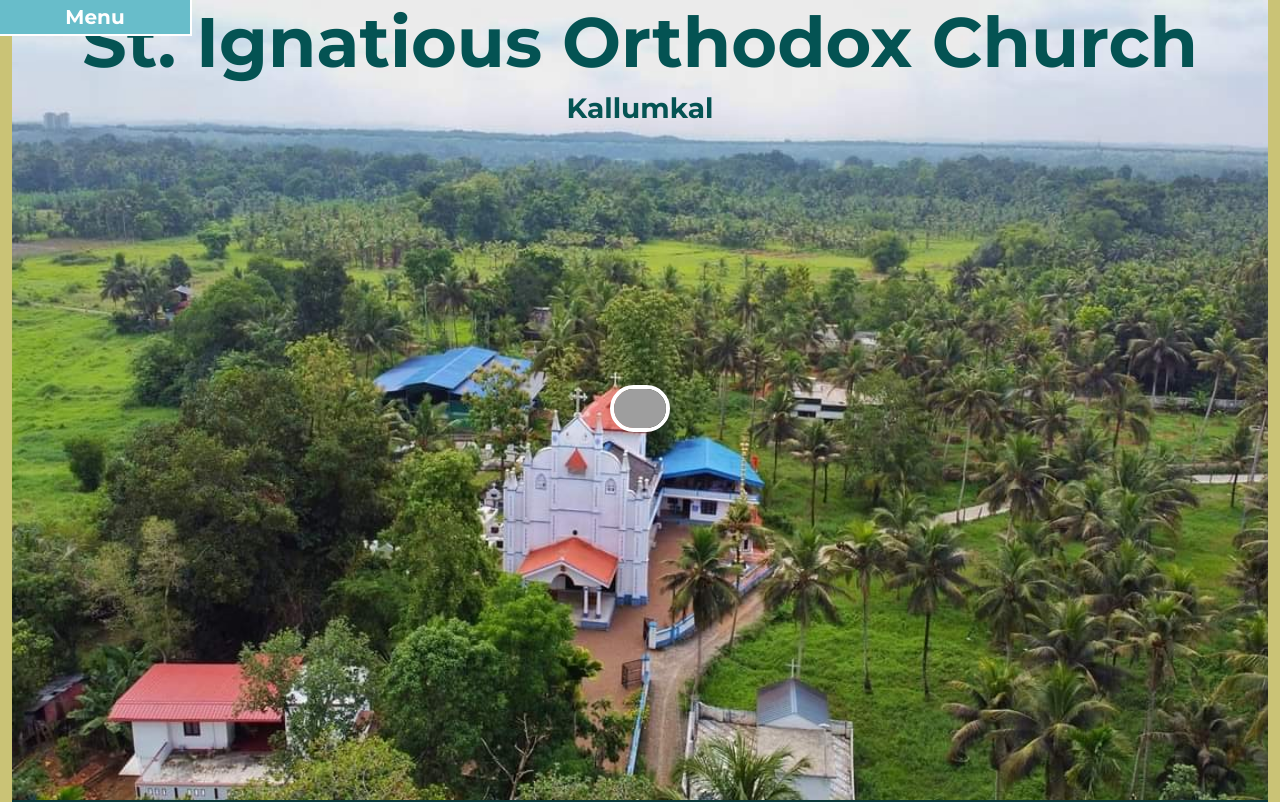
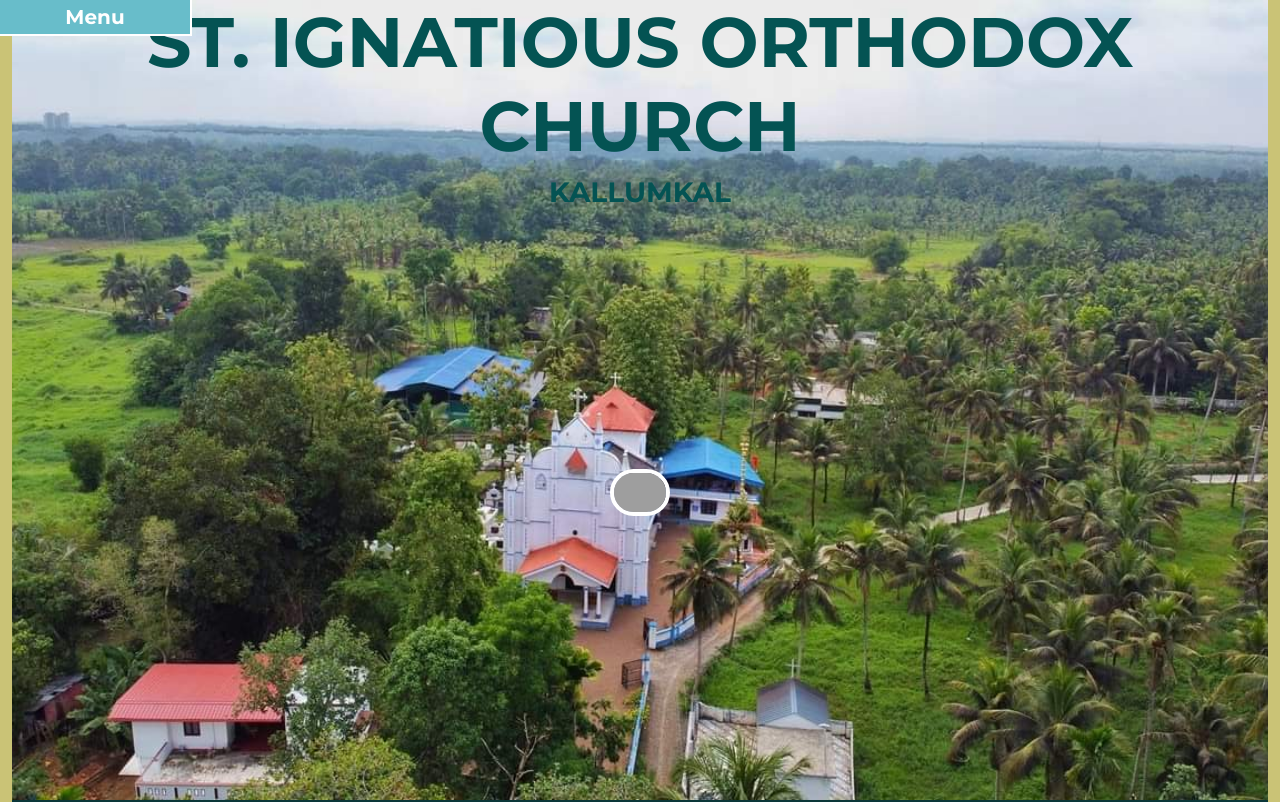
Before and after one commit to roshanjoseph21/st_ignatious_church, a plain HTML site: page index.html in a window 1280 px wide. Shown: the top 802 px of the page. Drawn offline with nearby package versions, Linux system fonts and the light colour scheme; grey boxes are pictures that could not be loaded.

Commit message:
Update index.html
Fix

```diff
--- a/index.html
+++ b/index.html
@@ -38,8 +38,8 @@
     <center>
         <!-- WELCOME -->
         <div id="welcome">
-            <h1>St. Ignatious Orthodox Church</h1>
-            <h3><b>Kallumkal</b></h3>
+            <h1>ST. IGNATIOUS ORTHODOX CHURCH</h1>
+            <h3><b>KALLUMKAL</b></h3>
             <a class="smoothScroll" href="#about"><img id="press" src="http://gowingwoman.com/img/menu_down_arrow.png"></a>
         </div>
     </center>
```
